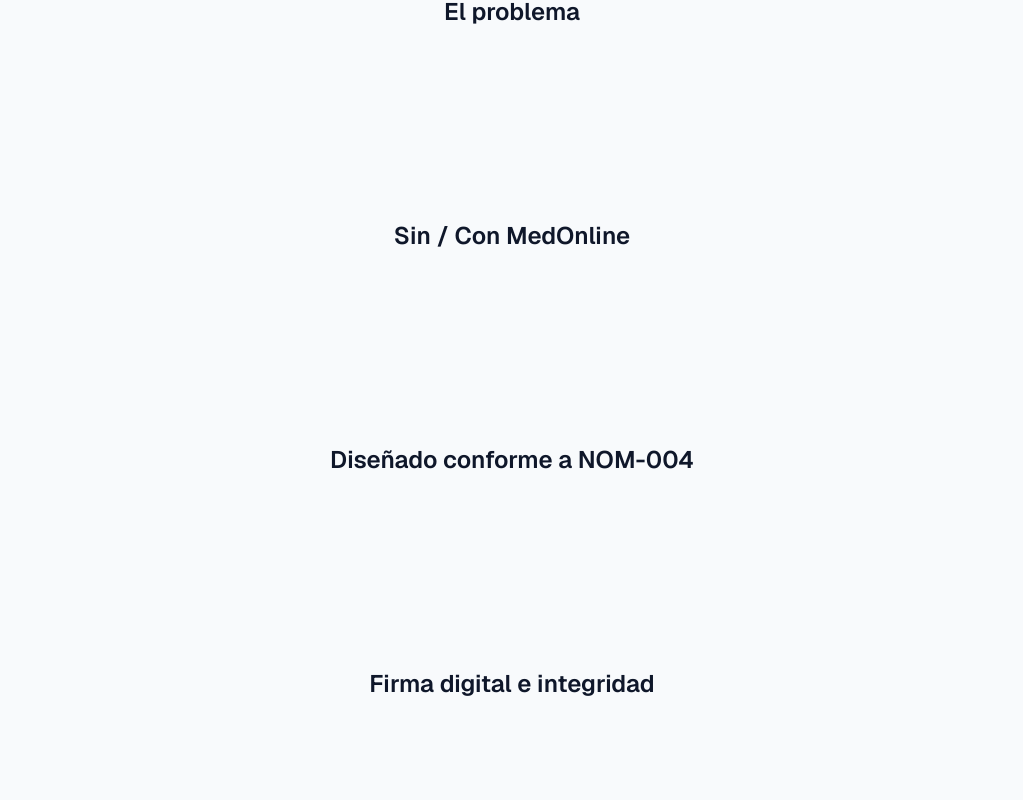
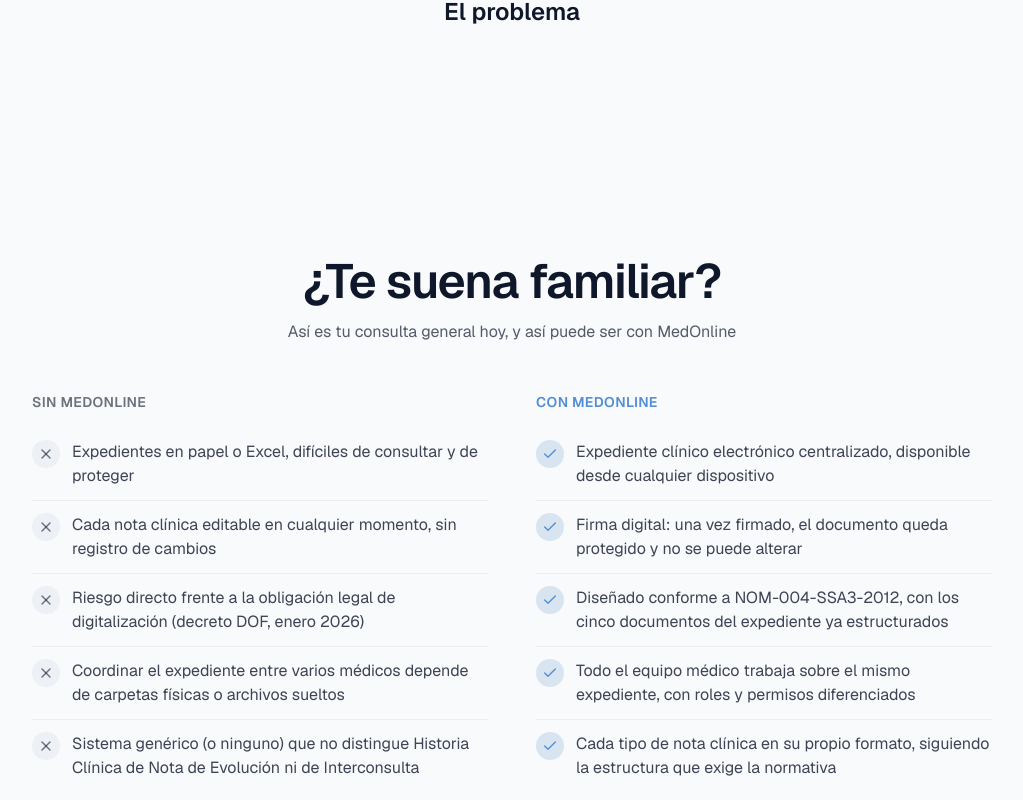
Before and after one commit to ngc-software-solutions/medonline-landing, a Next.js app: page / in a window 1280 px wide. Shown: the part 900-1700 px from the top of the page, without its empty margins (128-1151 px from the left). Built offline with nearby package versions, Linux system fonts and the light colour scheme; what tailwind-animations would draw is missing.

Commit message:
feat: enhance Comparison section with detailed pros and cons of MedOnline

```diff
--- a/src/components/sections/Comparison.tsx
+++ b/src/components/sections/Comparison.tsx
@@ -1,10 +1,81 @@
+import { Check, X } from "lucide-react";
+
+const SIN_ITEMS = [
+  "Expedientes en papel o Excel, difíciles de consultar y de proteger",
+  "Cada nota clínica editable en cualquier momento, sin registro de cambios",
+  "Riesgo directo frente a la obligación legal de digitalización (decreto DOF, enero 2026)",
+  "Coordinar el expediente entre varios médicos depende de carpetas físicas o archivos sueltos",
+  "Sistema genérico (o ninguno) que no distingue Historia Clínica de Nota de Evolución ni de Interconsulta",
+];
+
+const CON_ITEMS = [
+  "Expediente clínico electrónico centralizado, disponible desde cualquier dispositivo",
+  "Firma digital: una vez firmado, el documento queda protegido y no se puede alterar",
+  "Diseñado conforme a NOM-004-SSA3-2012, con los cinco documentos del expediente ya estructurados",
+  "Todo el equipo médico trabaja sobre el mismo expediente, con roles y permisos diferenciados",
+  "Cada tipo de nota clínica en su propio formato, siguiendo la estructura que exige la normativa",
+];
+
 export default function Comparison() {
   return (
     <section
       id="sin-con-medonline"
-      className="flex flex-col items-center justify-center py-24"
+      className="bg-background pt-4 pb-20 md:pb-28 lg:flex lg:min-h-screen lg:items-center lg:py-0"
     >
-      <h2 className="text-2xl font-semibold">Sin / Con MedOnline</h2>
+      <div className="mx-auto w-full max-w-5xl px-6 sm:px-8">
+        <div className="timeline-view animate-zoom-in animate-range-entry text-center">
+          <h2 className="text-4xl lg:text-[3rem] leading-tight lg:leading-[1.08] font-semibold tracking-tight text-foreground sm:text-3xl">
+            ¿Te suena familiar?
+          </h2>
+          <p className="mt-3 text-foreground/70">
+            Así es tu consulta general hoy, y así puede ser con MedOnline
+          </p>
+        </div>
+
+        <div className="mt-12 grid grid-cols-1 gap-10 md:grid-cols-2 md:gap-12">
+          <div className="timeline-view animate-zoom-in animate-range-entry">
+            <h3 className="text-sm font-semibold tracking-wide text-foreground/60 uppercase">
+              Sin MedOnline
+            </h3>
+            <ul className="mt-4">
+              {SIN_ITEMS.map((text) => (
+                <li
+                  key={text}
+                  className="flex items-start gap-3 border-b border-border/60 py-3 last:border-0"
+                >
+                  <span className="flex h-7 w-7 shrink-0 items-center justify-center rounded-full bg-border/50 text-foreground/60">
+                    <X className="h-4 w-4" strokeWidth={2} aria-hidden />
+                  </span>
+                  <span className="text-sm text-foreground/80 sm:text-base">
+                    {text}
+                  </span>
+                </li>
+              ))}
+            </ul>
+          </div>
+
+          <div className="timeline-view animate-zoom-in animate-range-entry animate-delay-150">
+            <h3 className="text-sm font-semibold tracking-wide text-primary uppercase">
+              Con MedOnline
+            </h3>
+            <ul className="mt-4">
+              {CON_ITEMS.map((text) => (
+                <li
+                  key={text}
+                  className="flex items-start gap-3 border-b border-border/60 py-3 last:border-0"
+                >
+                  <span className="flex h-7 w-7 shrink-0 items-center justify-center rounded-full bg-primary-muted/60 text-primary">
+                    <Check className="h-4 w-4" strokeWidth={2} aria-hidden />
+                  </span>
+                  <span className="text-sm text-foreground/80 sm:text-base">
+                    {text}
+                  </span>
+                </li>
+              ))}
+            </ul>
+          </div>
+        </div>
+      </div>
     </section>
   );
 }
```
